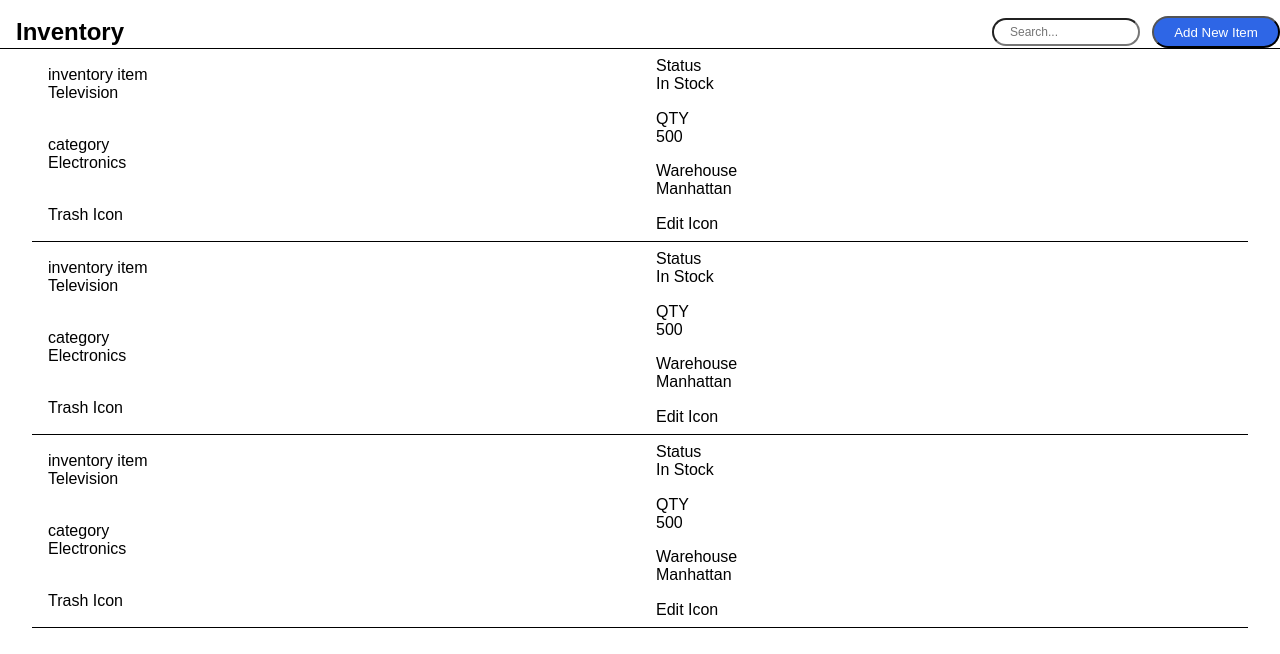
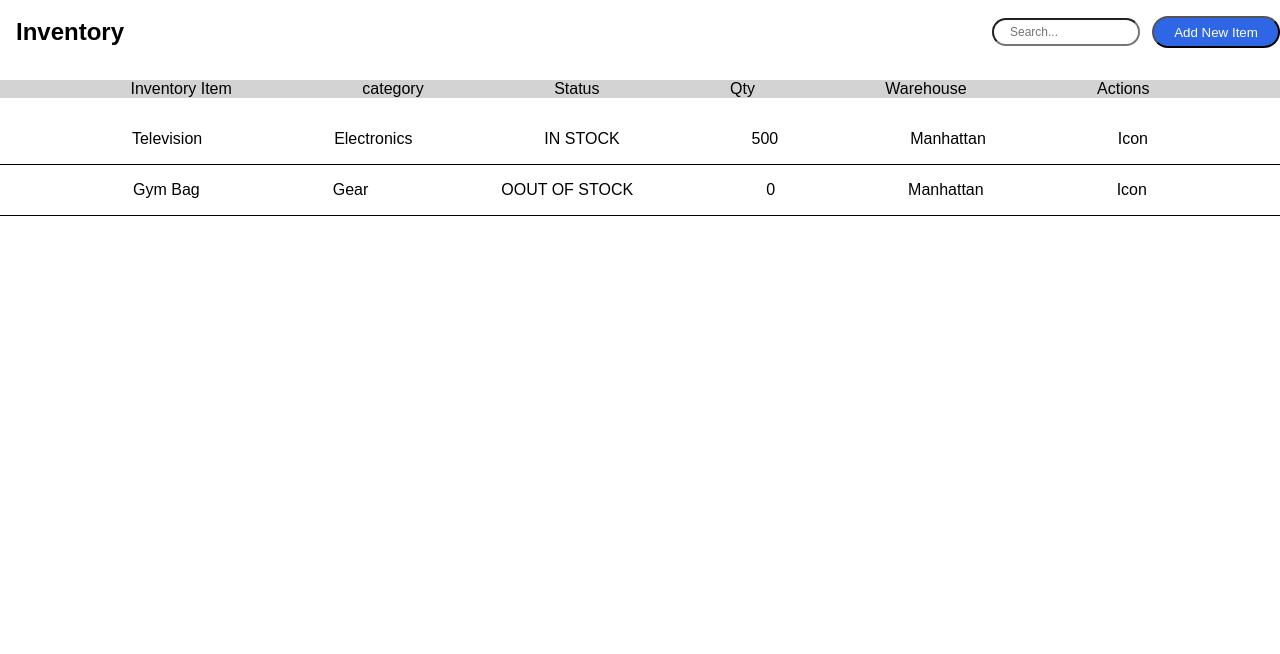
Before and after one commit to kakun45/instock-front, a React (Create React App) app: page / in a window 1280 px wide. Shown: the top 654 px of the page. Built offline with nearby package versions, Linux system fonts and the light colour scheme.

Commit message:
adds tablet and desktop jsx and sass for inventory items list

```diff
--- a/src/components/InventoryList/InventoryList.js
+++ b/src/components/InventoryList/InventoryList.js
@@ -38,7 +38,7 @@ export const InventoryList = () => {
         <div className="inventory__status-container">
           <div className="inventory__status">
             <p>Status</p>
-            <p>In Stock</p>
+            <p>IN STOCK</p>
           </div>
 
           <div className="inventory__quantities">
@@ -56,15 +56,16 @@ export const InventoryList = () => {
           </div>
         </div>
       </div>
+
       <div className="inventory__product-container">
         <div className="inventory__item-container">
           <div className="inventory__items">
             <p>inventory item</p>
-            <p>Television</p>
+            <p>Gym Bag</p>
           </div>
           <div className="inventory__catagory">
             <p>category</p>
-            <p>Electronics</p>
+            <p>Gear</p>
           </div>
           <div className="inventory__icons">
             <p>Trash Icon</p>
@@ -74,12 +75,12 @@ export const InventoryList = () => {
         <div className="inventory__status-container">
           <div className="inventory__status">
             <p>Status</p>
-            <p>In Stock</p>
+            <p>OUT OF STOCK</p>
           </div>
 
           <div className="inventory__quantities">
             <p>QTY</p>
-            <p>500</p>
+            <p>0</p>
           </div>
 
           <div className="inventory__warehouses">
@@ -92,40 +93,33 @@ export const InventoryList = () => {
           </div>
         </div>
       </div>
-      <div className="inventory__product-container">
-        <div className="inventory__item-container">
-          <div className="inventory__items">
-            <p>inventory item</p>
-            <p>Television</p>
-          </div>
-          <div className="inventory__catagory">
-            <p>category</p>
-            <p>Electronics</p>
-          </div>
-          <div className="inventory__icons">
-            <p>Trash Icon</p>
-          </div>
+
+      <div className="inventory__product-container--tablet">
+        <div className="inventory__table-headers">
+          <p>Inventory Item</p>
+          <p>category</p>
+          <p>Status</p>
+          <p>Qty</p>
+          <p>Warehouse</p>
+          <p>Actions</p>
         </div>
 
-        <div className="inventory__status-container">
-          <div className="inventory__status">
-            <p>Status</p>
-            <p>In Stock</p>
-          </div>
+        <div className="inventory__item-container--tablet">
+          <p>Television</p>
+          <p>Electronics</p>
+          <p>IN STOCK</p>
+          <p>500</p>
+          <p>Manhattan</p>
+          <p>Icon</p>
+        </div>
 
-          <div className="inventory__quantities">
-            <p>QTY</p>
-            <p>500</p>
-          </div>
-
-          <div className="inventory__warehouses">
-            <p>Warehouse</p>
-            <p>Manhattan</p>
-          </div>
-
-          <div className="inventory__icons">
-            <p>Edit Icon</p>
-          </div>
+        <div className="inventory__item-container--tablet">
+          <p>Gym Bag</p>
+          <p>Gear</p>
+          <p>OOUT OF STOCK</p>
+          <p>0</p>
+          <p>Manhattan</p>
+          <p>Icon</p>
         </div>
       </div>
     </>
--- a/src/components/InventoryList/InventoryList.scss
+++ b/src/components/InventoryList/InventoryList.scss
@@ -1,6 +1,6 @@
 /** @format */
-@use '../../styles/partials/mixins';
-@use '../../styles/partials/variables';
+// @use '../../styles/partials/mixins';
+// @use '../../styles/partials/variables';
 
 .page {
   //border: 0.01rem solid black;
@@ -28,6 +28,8 @@
       align-items: center;
       justify-content: space-between;
       width: 100%;
+      padding-bottom: 1rem;
+      border: none;
     }
   }
 
@@ -93,7 +95,11 @@
     display: flex;
     justify-content: center;
     margin: 0 auto;
-  }
+
+        @media (min-width: 768px) {
+        display: none;
+        }
+}
 
   &__item-container {
     width: 50%;
@@ -114,6 +120,40 @@
     justify-content: space-around;
     //  border: .01rem solid black;
   }
+
+
+&__product-container--tablet{
+    display: none;
+ @media (min-width: 768px){
+    width: 100%;
+    height: 3rem;
+    display: inline-block;
+    margin-top: 1rem;
+}
+}
+
+&__table-headers{
+    @media (min-width: 768px){
+    display: flex;
+    justify-content: space-evenly;
+    margin-bottom: 1rem;
+    background-color: lightgrey;
+
+}
+
+}
+
+&__item-container--tablet{
+    display: none;
+ @media (min-width: 768px){
+      display: flex;
+    justify-content: space-evenly;
+    border-bottom: .01rem solid black;
+    padding: 1rem 0;
+
+}
+}
+
 }
 
 // .inventory__items{
```
